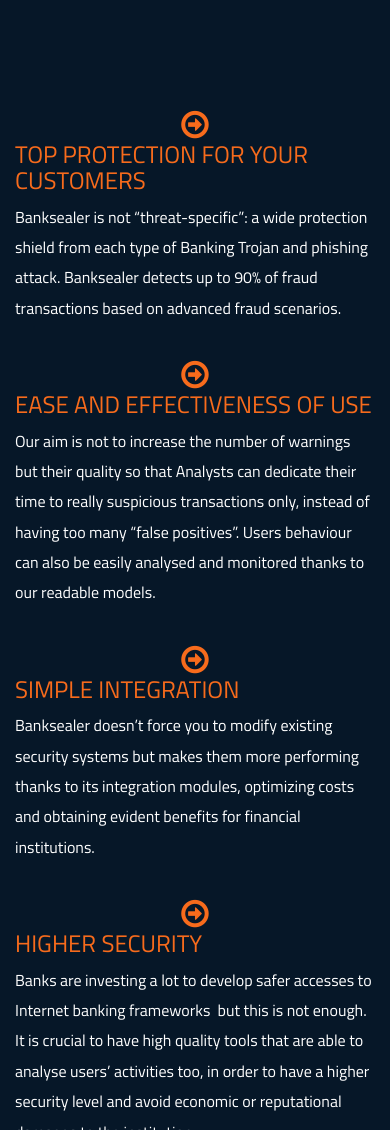
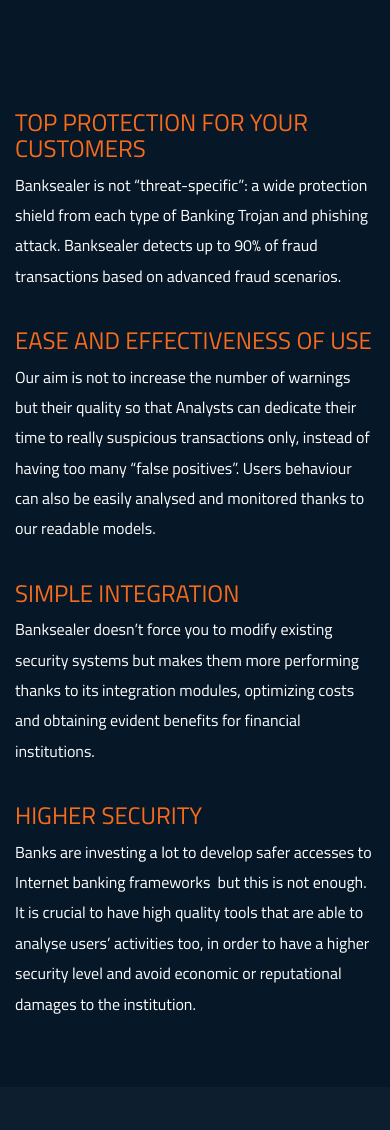
Before and after one commit to giuscri/banksealer-website, a plain HTML site: page index.html in a window 390 px wide. Shown: the part 6446-7576 px from the top of the page. Drawn offline with nearby package versions, Linux system fonts and the light colour scheme; a script that the page names is missing.

Commit message:
Hidden rows on small screens

```diff
--- a/index.html
+++ b/index.html
@@ -166,14 +166,14 @@
   <div class="py-5 section bg-inverse ">
     <div class="container ">
       <div class="row py-3 ">
-        <div class="col-md-1 "><i class="mx-auto fa fa-arrow-circle-o-right text-center fa-2x text-primary d-block"></i></div>
+        <div class="col-md-1 hidden-sm-down"><i class="mx-auto fa fa-arrow-circle-o-right text-center fa-2x text-primary d-block"></i></div>
         <div class="col-md-11 ">
           <h4 class="text-uppercase text-primary">TOP Protection for your customers</h4>
           <p class="my-1 tex text-white ">Banksealer is not “threat-specific”: a wide protection shield from each type of Banking Trojan and phishing attack. Banksealer detects up to 90% of fraud transactions based on advanced fraud scenarios. &nbsp;&nbsp;</p>
         </div>
       </div>
       <div class="row py-3 ">
-        <div class="col-md-1 "><i class="d-block mx-auto fa fa-arrow-circle-o-right text-center fa-2x text-primary "></i></div>
+        <div class="col-md-1 hidden-sm-down"><i class="d-block mx-auto fa fa-arrow-circle-o-right text-center fa-2x text-primary "></i></div>
         <div class="col-md-11 ">
           <h4 class="text-uppercase text-primary ">Ease and effectiveness of use</h4>
           <p class="my-1 tex text-white ">Our aim is not to increase the number of warnings but their quality so that Analysts can dedicate their time to really suspicious transactions only, instead of having too many “false positives”. Users behaviour can also be easily analysed and
@@ -181,14 +181,14 @@
         </div>
       </div>
       <div class="row py-3 ">
-        <div class="col-md-1 "><i class="d-block mx-auto fa fa-arrow-circle-o-right text-center fa-2x text-primary "></i></div>
+        <div class="col-md-1 hidden-sm-down"><i class="d-block mx-auto fa fa-arrow-circle-o-right text-center fa-2x text-primary "></i></div>
         <div class="col-md-11 ">
           <h4 class="text-uppercase text-primary ">Simple integration</h4>
           <p class="my-1 tex text-white ">Banksealer doesn’t force you to modify existing security systems but makes them more performing thanks to its integration modules, optimizing costs and obtaining evident benefits for financial institutions.</p>
         </div>
       </div>
       <div class="row py-3 ">
-        <div class="col-md-1 "><i class="d-block mx-auto fa fa-arrow-circle-o-right text-center fa-2x text-primary "></i></div>
+        <div class="col-md-1 hidden-sm-down"><i class="d-block mx-auto fa fa-arrow-circle-o-right text-center fa-2x text-primary "></i></div>
         <div class="col-md-11 ">
           <h4 class="text-uppercase text-primary ">Higher security</h4>
           <p class="my-1 tex text-white ">Banks are investing a lot to develop safer accesses to Internet banking frameworks &nbsp;but this is not enough. It is crucial to have high quality tools that are able to analyse users’ activities too, in order to have a higher security level
```
